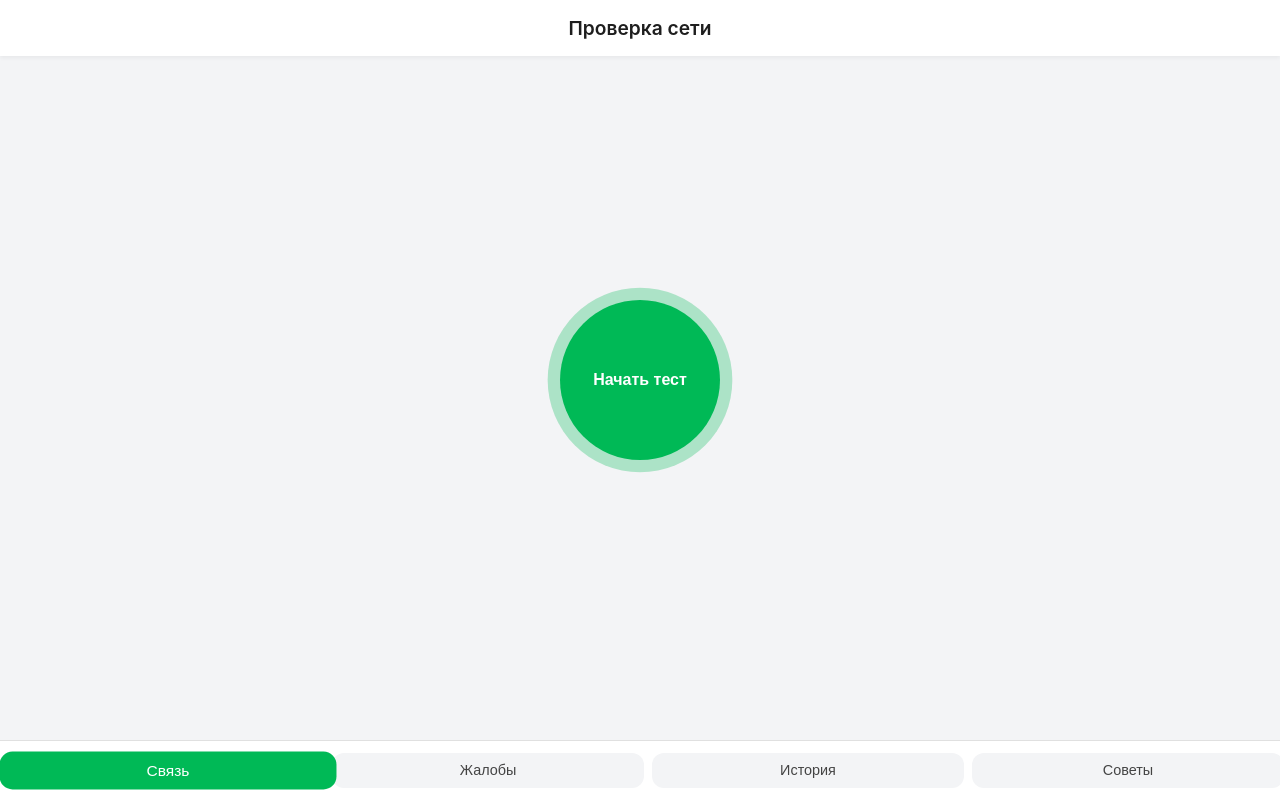
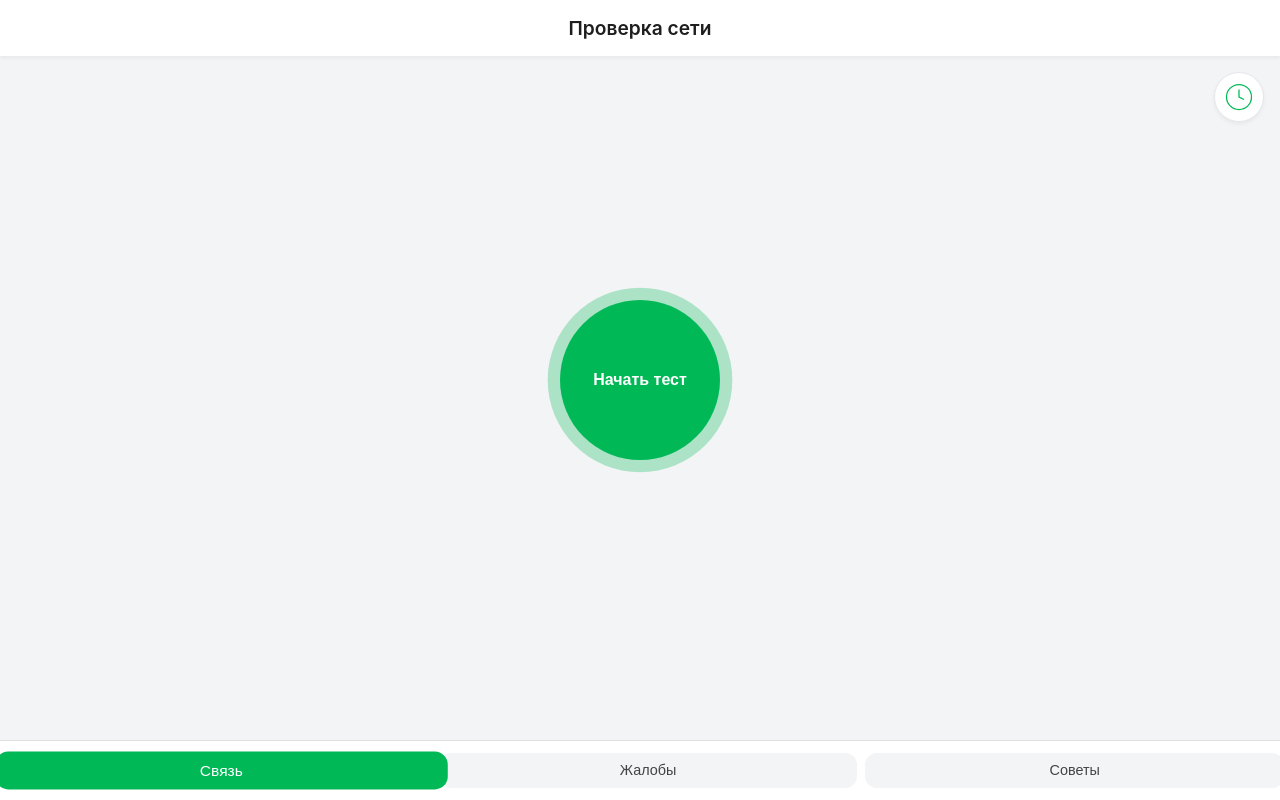
Before and after one commit to SergioSboy/telco-monitor-miniapp-frontend, a React (Create React App) app: page / in a window 1280 px wide. Built offline with nearby package versions, Linux system fonts and the light colour scheme; the HTML template or start-up script is replaced by a standard one.

Commit message:
add history button svg

```diff
--- a/src/components/common/BottomNav/BottomNav.jsx
+++ b/src/components/common/BottomNav/BottomNav.jsx
@@ -5,7 +5,6 @@ import styles from './BottomNav.module.css';
 const navItems = [
     { label: 'Связь', path: '/' },
     { label: 'Жалобы', path: '/complaints' },
-    { label: 'История', path: '/history' },
     { label: 'Советы', path: '/recommendations' },
 ];
 
--- a/src/components/pages/TestFlowPage/TestFlowPage.jsx
+++ b/src/components/pages/TestFlowPage/TestFlowPage.jsx
@@ -1,4 +1,6 @@
 import React, { useState } from 'react';
+import { useNavigate } from 'react-router-dom';
+import { ReactComponent as HistoryIcon } from './../../../assets/icons/history.svg';
 
 import styles from './TestFlowPage.module.css';
 import Header from "../../common/Header/Header";
@@ -10,6 +12,7 @@ import TestResult from "./TestResult/TestResult";
 export default function TestFlowPage() {
     const [step, setStep] = useState('initial');
     const [result, setResult] = useState(null);
+    const navigate = useNavigate();
 
     const startTest = () => {
         setStep('loading');
@@ -27,6 +30,15 @@ export default function TestFlowPage() {
             } />
 
             <main className={styles.main}>
+                <button
+                    className={styles.historyButton}
+                    onClick={() => navigate('/history')}
+                    aria-label="История"
+                >
+                    <HistoryIcon />
+                </button>
+
+
                 {step === 'initial' && <TestStart onStart={startTest} />}
                 {step === 'loading' && <TestLoader />}
                 {step === 'done' && result && <TestResult result={result} />}
--- a/src/components/pages/TestFlowPage/TestFlowPage.module.css
+++ b/src/components/pages/TestFlowPage/TestFlowPage.module.css
@@ -25,6 +25,7 @@
 .main {
     flex: 1;
     display: flex;
+    position: relative;
     flex-direction: column;
     justify-content: center;
     align-items: center;
@@ -62,3 +63,22 @@
         box-shadow: 0 0 0 0 rgba(0, 185, 86, 0);
     }
 }
+
+.historyButton {
+    position: absolute;
+    right: 1rem;
+    top: 1rem;
+    background: white;
+    border: 1px solid #e5e7eb;
+    border-radius: 50%;
+    width: 50px;
+    height: 50px;
+    font-size: 1.1rem;
+    color: var(--primary);
+    cursor: pointer;
+    box-shadow: 0 2px 4px rgba(0,0,0,0.05);
+    display: flex;
+    align-items: center;
+    justify-content: center;
+    z-index: 1;
+}
```
Also changed, not shown: src/assets/icons/history.svg (added).
